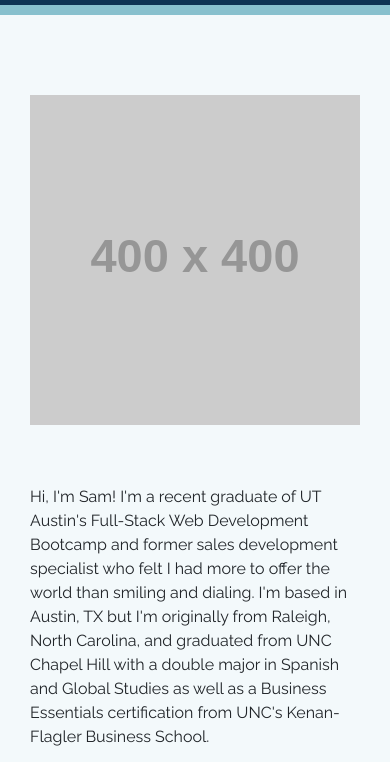
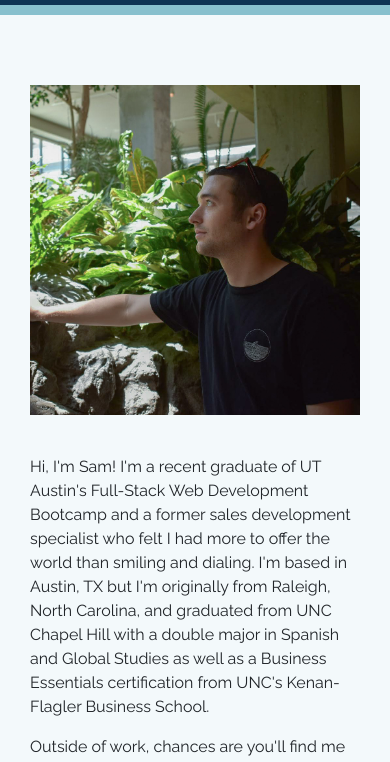
Before and after one commit to sam-reinhard/professional-portfolio, a website: page Assets/about.html in a window 390 px wide. Shown: the part 63-825 px from the top of the page. Drawn offline with nearby package versions, Linux system fonts and the light colour scheme; placeholder pictures from the web are drawn by us.

Commit message:
added profile picture, adjusted padding on inner-about for desktop devices

```diff
--- a/Assets/about.html
+++ b/Assets/about.html
@@ -38,14 +38,14 @@
         <div class="row">
             <div class="col-md-4">
                 <div class="inner-about text-center">
-                    <img id="profile-img" src="https://via.placeholder.com/400">
+                    <img id="profile-img" src="Images/profile-pic.jpg">
                 </div>
             </div>
 
             <div class="col-md-8">
                 <div class="inner-about">
                     <p>Hi, I'm Sam! I'm a recent graduate of UT Austin's Full-Stack
-                        Web Development Bootcamp and former sales development specialist
+                        Web Development Bootcamp and a former sales development specialist
                         who felt I had more to offer the world than smiling and dialing.
                         I'm based in Austin, TX but I'm originally from Raleigh, North
                         Carolina, and graduated from UNC Chapel Hill with a double major
@@ -58,7 +58,7 @@
                         hills west of Austin, or just working on the garden in my
                         backyard, I always make an effort to get out in the sun for a
                         little bit each day. If I'm not in the great outdoors, I'm
-                        probably glued to the TV watching UNC Basketball take a run at
+                        probably watching UNC Basketball take a run at
                         another national title or watching the Carolina Hurricanes take
                         a run at another high draft pick.
                     </p>
--- a/Assets/css/style.css
+++ b/Assets/css/style.css
@@ -64,12 +64,16 @@
     background-size: cover;
 }
 
+
+/*------------------------------------- About Page */
+
 .inner-about {
-    padding: 30px;
+    padding: 20px 10px;
     font-family: 'Raleway', sans-serif;
 }
 
 #profile-img {
+    width: 400px;
     max-width: 100%;
     min-width: 200px;
     height: auto;
@@ -313,4 +317,8 @@
       .modal-content {
           margin: 80px auto;
       }
+
+      .inner-about {
+          padding: 20px 30px;
+      }
   }
```
Also changed, not shown: Assets/Images/profile-pic.jpg (added), 1 other file.
